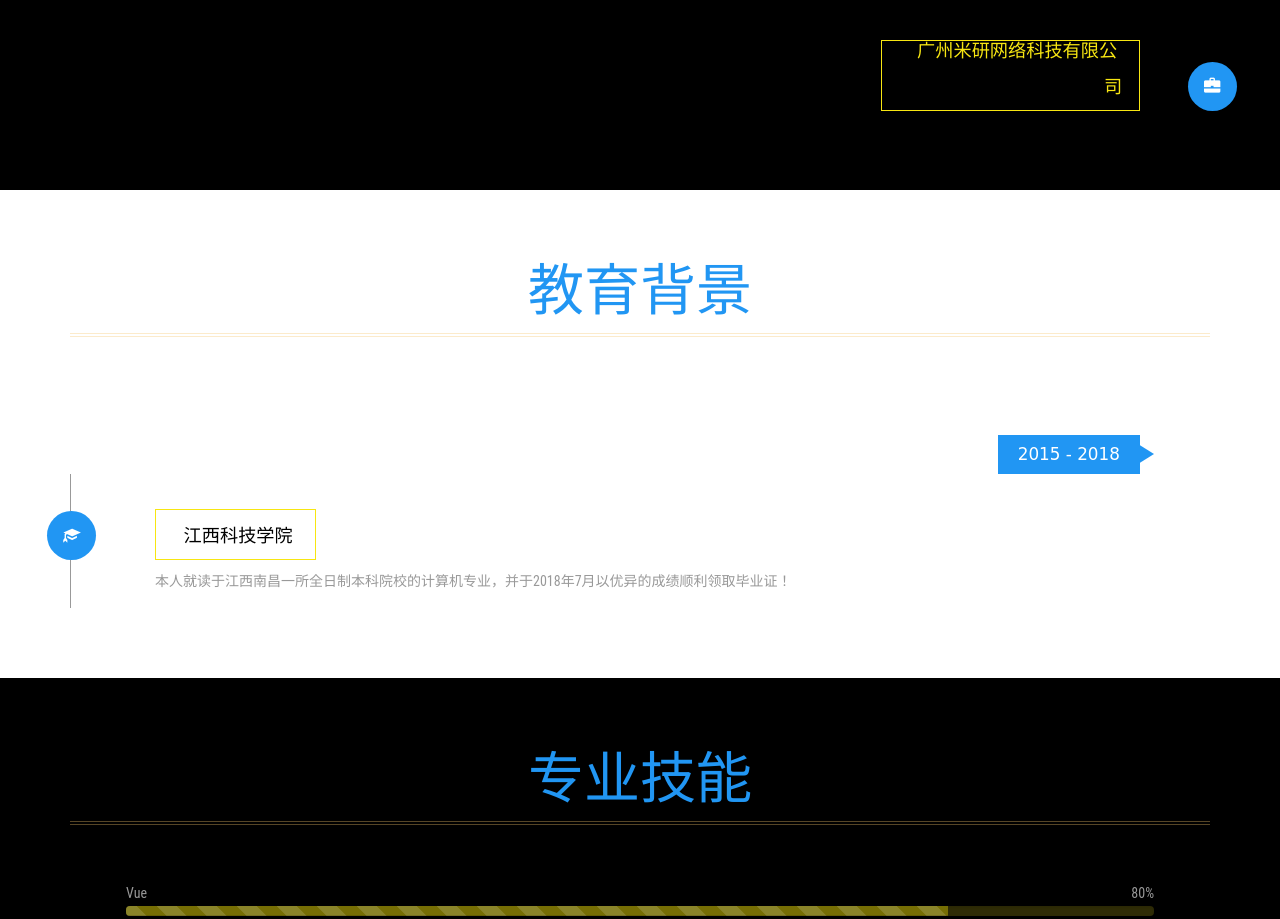
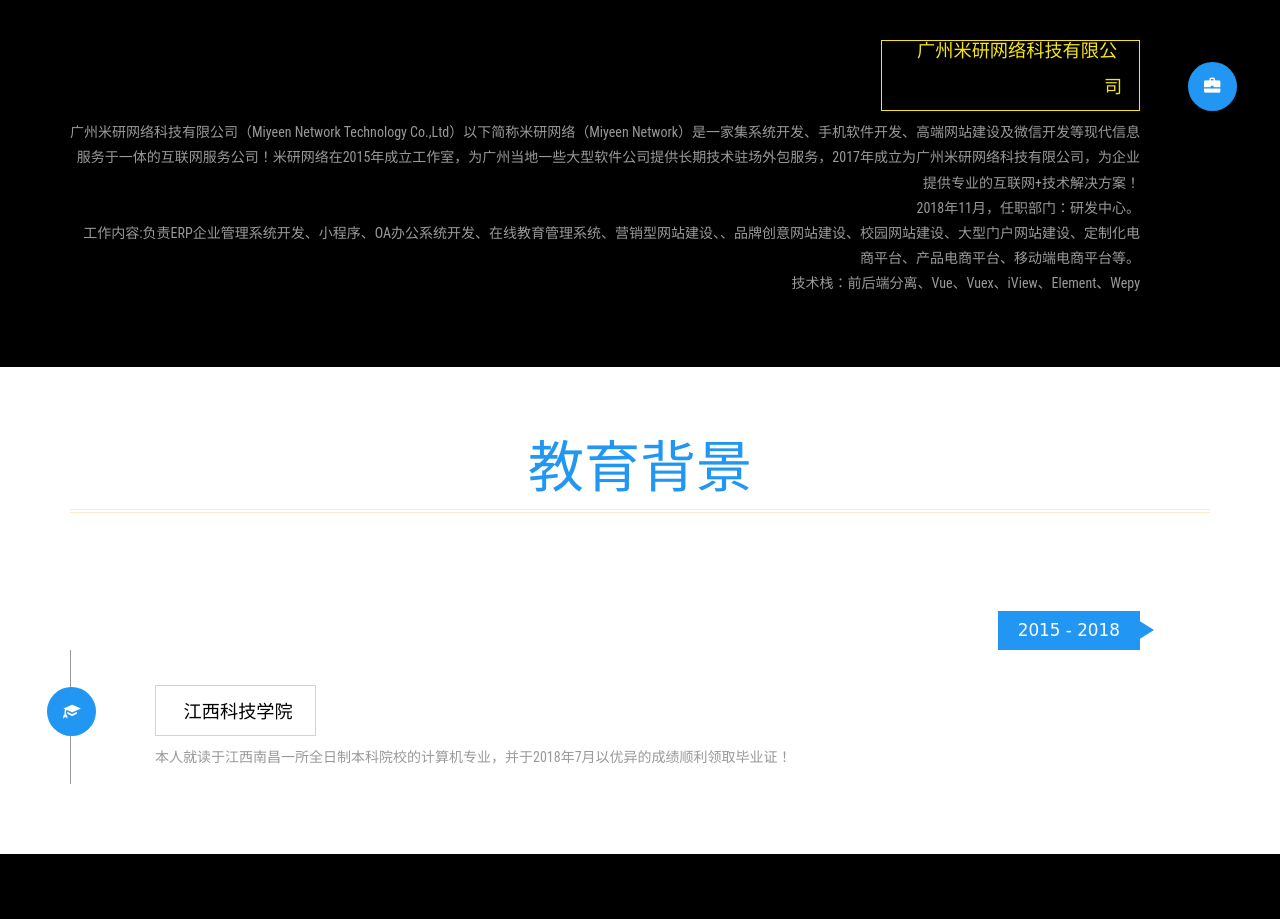
Before and after one commit to Arlen-panbiao/Blog, a plain HTML site: page index.html in a window 1280 px wide. Shown: the part 2114-3033 px from the top of the page. Drawn offline with Linux system fonts and the light colour scheme.

Commit message:
update userinfo

```diff
--- a/index.html
+++ b/index.html
@@ -183,13 +183,11 @@
 				</div>
 				<div class="col-md-6 work-left work-left2">
 					<h5>广州米研网络科技有限公司<span class="glyphicon glyphicon-briefcase"> </span> </h5>
-					<!-- <p>广州米研网络科技有限公司（Miyeen Network Technology Co.,Ltd）以下简称米研网络（Miyeen
-						Network）是一家集系统开发、手机软件开发、高端网站建设及微信开发等现代信息服务于一体的互联网服务公司！米研网络在2015年成立工作室，为广州当地一些大型软件公司提供长期技术驻场外包服务，2017年成立为广州米研网络科技有限公司，为企业提供专业的互联网+技术解决方案！广州米研网络科技有限公司（Miyeen
-						Network Technology Co.,Ltd）以下简称米研网络（Miyeen
+					<p>广州米研网络科技有限公司（Miyeen Network Technology Co.,Ltd）以下简称米研网络（Miyeen
 						Network）是一家集系统开发、手机软件开发、高端网站建设及微信开发等现代信息服务于一体的互联网服务公司！米研网络在2015年成立工作室，为广州当地一些大型软件公司提供长期技术驻场外包服务，2017年成立为广州米研网络科技有限公司，为企业提供专业的互联网+技术解决方案！</p>
 					<p>2018年11月，任职部门：研发中心。</p>
 					<p>工作内容:负责ERP企业管理系统开发、小程序、OA办公系统开发、在线教育管理系统、营销型网站建设、、品牌创意网站建设、校园网站建设、大型门户网站建设、定制化电商平台、产品电商平台、移动端电商平台等。</p>
-					<p>技术栈：前后端分离、Vue、Vuex、iView、Element、Wepy</p> -->
+					<p>技术栈：前后端分离、Vue、Vuex、iView、Element、Wepy</p>
 				</div>
 				<div class="clearfix"> </div>
 			</div>
```
